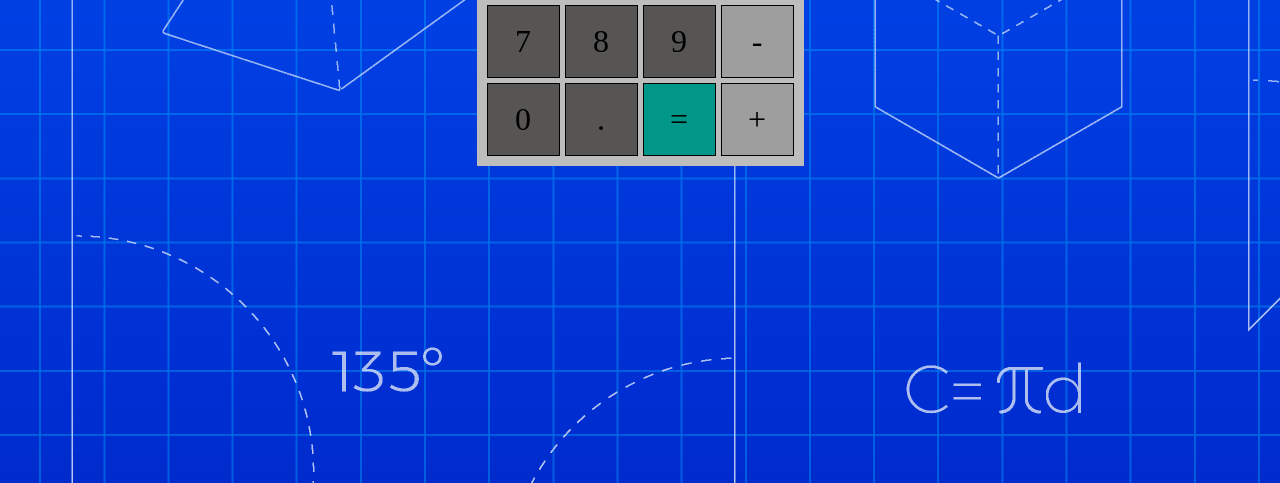
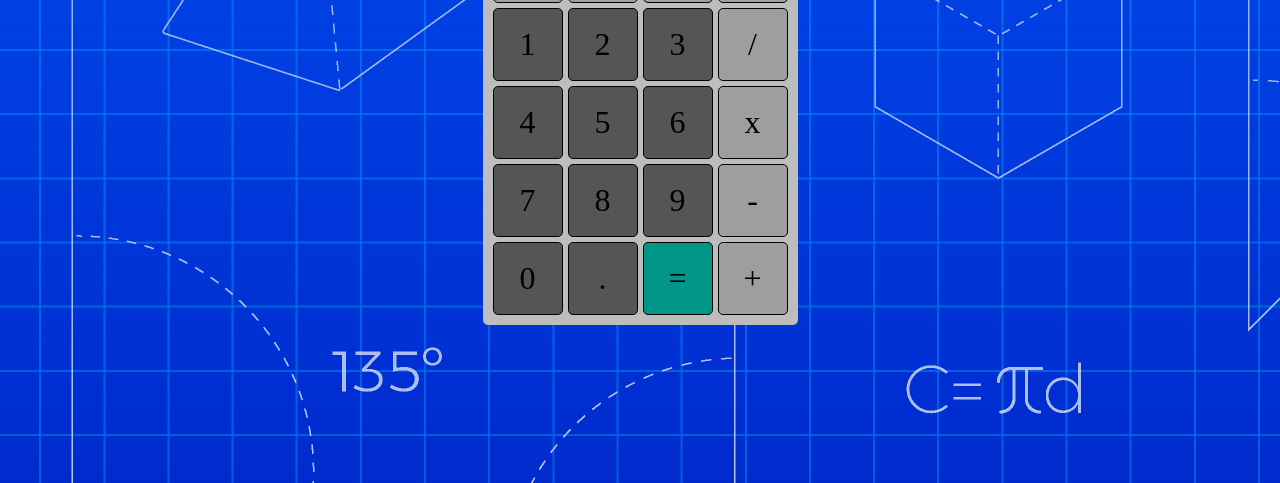
Before and after one commit to fabiancgc12/calculadora, a website built with Parcel: page index.html in a window 1280 px wide. Shown: the part 317-800 px from the top of the page. Built offline with nearby package versions, Linux system fonts and the light colour scheme.

Commit message:
centering calculator

```diff
--- a/css/index.css
+++ b/css/index.css
@@ -11,7 +11,7 @@ body{
   place-items: center;
   background-image: url("../assets/background.png");
   background-repeat: no-repeat;
-
+  height: 100vh;
   --darkPrimaryColor:#565554;
   --primaryColor:#9E9E9E;
   --lightPrimaryColor:#455A64;
@@ -24,6 +24,7 @@ body{
   padding: 10px;
   gap: 5px;
   background: var(--bgColor);
+  border-radius: 5px;
   grid-template-columns: repeat(4,minmax(70px, 1fr));
   grid-template-rows: repeat(6,1fr);
   grid-template-areas: "display display display display"
@@ -55,12 +56,12 @@ body{
 
 .calculator > *{
   border: 1px solid black;
+  border-radius: 5px;
 }
 
 .calculator >*:not(.display){
   display: grid;
   place-items: center;
-  aspect-ratio:1/1;
   font-size:2em;
   cursor: pointer;
   transition: filter ease-in .05s;
```
